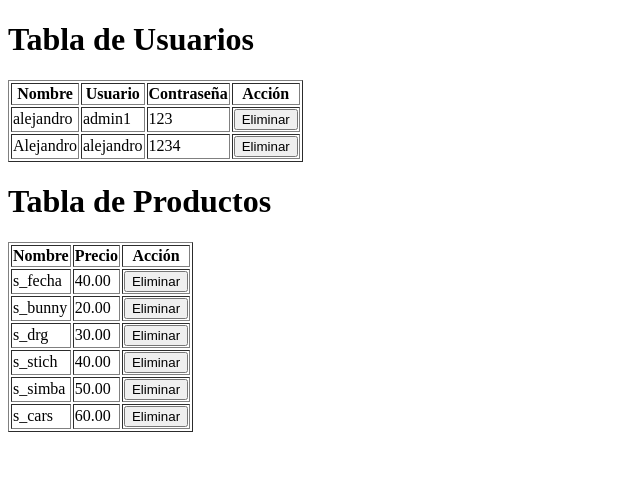
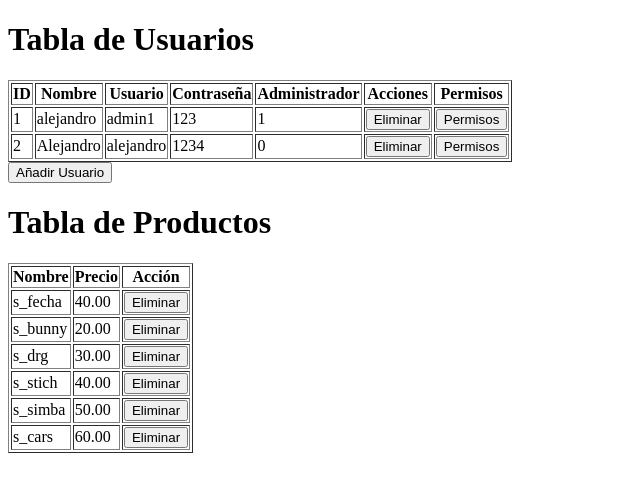
Before and after one commit to AlejandroRosado/hoodies, a PHP site: page /admin.php in a window 1280 px wide. Shown: the top 492 px of the page, without its empty margins (0-640 px from the left). Run offline with PHP 8.4, Linux system fonts and the light colour scheme; data comes from the database, SQL or seed files in the repository.

Commit message:
viernes 17

```diff
--- a/admin.php
+++ b/admin.php
@@ -4,6 +4,75 @@ $conn = new mysqli("localhost", "root", "", "trabajo");
 if ($conn->connect_error) {
     die("Conexión fallida: " . $conn->connect_error);
 }
+
+    // Verificación y procesamiento del formulario de agregar usuario
+    if (isset($_POST['agregar_usuario'])) {
+        $nombre_usuario = $_POST['nombre_usuario'];
+        $usuario = $_POST['usuario'];
+        $password = $_POST['password'];
+        $es_admin = $_POST['es_admin'];
+
+        // Realizar la inserción en la tabla de usuarios
+        $conn = new mysqli("localhost", "root", "", "trabajo");
+        if ($conn->connect_error) {
+            die("Conexión fallida: " . $conn->connect_error);
+        }
+
+        // Consulta para agregar un nuevo usuario
+        $insertar_query = "INSERT INTO usuarios (nombre, Usuario, contraseña, Administrador)
+                           VALUES ('$nombre_usuario', '$usuario', '$password', $es_admin)";
+
+        if ($conn->query($insertar_query) === TRUE) {
+            echo "<p>Usuario agregado correctamente.</p>";
+        } else {
+            echo "<p>Error al agregar usuario: " . $conn->error . "</p>";
+        }
+
+
+    }
+
+
+            // Procesamiento de eliminación
+            if (isset($_POST['delete_user'])) {
+                $delete_user_id = $_POST['delete_user_id'];
+
+                // Realizar la eliminación en la tabla de usuarios
+                $conn = new mysqli("localhost", "root", "", "trabajo");
+                if ($conn->connect_error) {
+                    die("Conexión fallida: " . $conn->connect_error);
+                }
+
+                // Consulta para eliminar el usuario
+                $eliminar_query = "DELETE FROM usuarios WHERE id = $delete_user_id";
+
+                if ($conn->query($eliminar_query) === TRUE) {
+                    echo "<p>Usuario eliminado correctamente.</p>";
+                } else {
+                    echo "<p>Error al eliminar usuario: " . $conn->error . "</p>";
+                }
+
+
+            }
+        if (isset($_POST['modificar']) && isset($_POST['estadoActual'])){
+            $modificar = $_POST['modificar'];
+
+                // Realizar la eliminación en la tabla de usuarios
+                $conn = new mysqli("localhost", "root", "", "trabajo");
+                if ($conn->connect_error) {
+                    die("Conexión fallida: " . $conn->connect_error);
+                }
+
+                $modificar_query = "UPDATE usuarios SET Administrador = $valor WHERE id = $modificar";
+
+                if ($conn->query($modificar_query) === TRUE) {
+                    echo "<p>Usuario eliminado correctamente.</p>";
+                } else {
+                    echo "<p>Error al eliminar usuario: " . $conn->error . "</p>";
+                }
+        }
+
+
+
 
 // Consulta para obtener todos los usuarios
 $usuarios_query = "SELECT * FROM usuarios";
@@ -21,59 +90,97 @@ $conn->close();
 <html>
 <head>
     <title>Página de Administrador</title>
-    <!-- Estilos, si es necesario -->
+    <style>
+        form{
+            margin-bottom: 0px;
+        }
+    </style>
 </head>
 <body>
+
+
+
+<?php
+
+    ?>
+
+
     <h1>Tabla de Usuarios</h1>
     <table border="1">
         <tr>
+            <th>ID</th>
             <th>Nombre</th>
             <th>Usuario</th>
             <th>Contraseña</th>
-            <th>Acción</th>
+            <th>Administrador</th>
+            <th>Acciones</th>
+            <th>Permisos</th>
         </tr>
         <?php
         // Mostrar datos de la tabla de usuarios
         if ($usuarios_result->num_rows > 0) {
             while ($row = $usuarios_result->fetch_assoc()) {
                 echo "<tr>";
+                echo "<td>" . $row["id"] . "</td>";
                 echo "<td>" . $row["nombre"] . "</td>";
                 echo "<td>" . $row["Usuario"] . "</td>";
                 echo "<td>" . $row["contraseña"] . "</td>";
+                echo "<td>" . $row["Administrador"] . "</td>";
                 echo "<td>
-                    <form method='post'>
-                        <input type='hidden' name='delete_user_id' value='" . $row["id"] . "'>
-                        <input type='submit' name='delete_user' value='Eliminar'>
-                    </form>
-                </td>";
+                        <form method='post'>
+                            <input type='hidden' name='delete_user_id' value='" . $row["id"] . "'>
+                            <input type='submit' name='delete_user' value='Eliminar'>
+                        </form>
+                    </td>";
+                echo "<td>
+                        <form method='post'>
+                            <input type='hidden' name='modificar' value='" . $row["id"] . "'>
+                            <input type='hidden' name='estadoActual' value='" . $row["Administrador"] . "'>
+                            <input type='submit' value='Permisos'>
+                        </form>
+                    </td>";
                 echo "</tr>";
             }
         } else {
-            echo "<tr><td colspan='4'>No hay usuarios</td></tr>";
+            echo "<tr><td colspan='7'>No hay usuarios</td></tr>";
         }
+        // Mostrar datos de la tabla de usuarios
+        ?>
 
-        // Procesamiento de eliminación
-        if (isset($_POST['delete_user'])) {
-            $delete_user_id = $_POST['delete_user_id'];
+    </table>
 
-            // Realizar la eliminación en la tabla de usuarios
-            $conn = new mysqli("localhost", "root", "", "trabajo");
-            if ($conn->connect_error) {
-                die("Conexión fallida: " . $conn->connect_error);
-            }
+        <!-- Botón para agregar usuario -->
+    <button onclick="mostrarFormulario()">Añadir Usuario</button>
 
-            // Consulta para eliminar el usuario
-            $eliminar_query = "DELETE FROM usuarios WHERE id = $delete_user_id";
+    <!-- Formulario para agregar usuario (inicialmente oculto) -->
+    <div id="formulario" style="display: none;">
+        <h2>Agregar Nuevo Usuario</h2>
+        <form method="post">
+            <label for="nombre_usuario">Nombre de Usuario:</label>
+            <input type="text" id="nombre_usuario" name="nombre_usuario" required>
+            <br>
+            <label for="usuario">Usuario:</label>
+            <input type="text" id="usuario" name="usuario" required>
+            <br>
+            <label for="password">Contraseña:</label>
+            <input type="password" id="password" name="password" required>
+            <br>
+            <label for="es_admin">Administrador (0 o 1):</label>
+            <input type="number" id="es_admin" name="es_admin" min="0" max="1" required>
+            <br>
+            <input type="submit" name="agregar_usuario" value="Enviar">
+        </form>
+    </div>
 
-            if ($conn->query($eliminar_query) === TRUE) {
-                echo "<p>Usuario eliminado correctamente.</p>";
-            } else {
-                echo "<p>Error al eliminar usuario: " . $conn->error . "</p>";
-            }
 
-            $conn->close();
-        }
-        ?>
+    <script>
+    // Función para mostrar/ocultar el formulario
+    function mostrarFormulario() {
+        var formulario = document.getElementById('formulario');
+        formulario.style.display = (formulario.style.display === 'none') ? 'block' : 'none';
+    }
+    </script>
+
     </table>
 
     <h1>Tabla de Productos</h1>
--- a/objetos.php
+++ b/objetos.php
@@ -23,7 +23,8 @@
         }
 
         .product img {
-            max-width: 100%;
+        max-width: 100%;
+        height: 200px; /* Define la altura deseada para las imágenes */
         }
 
         .cart {
```
